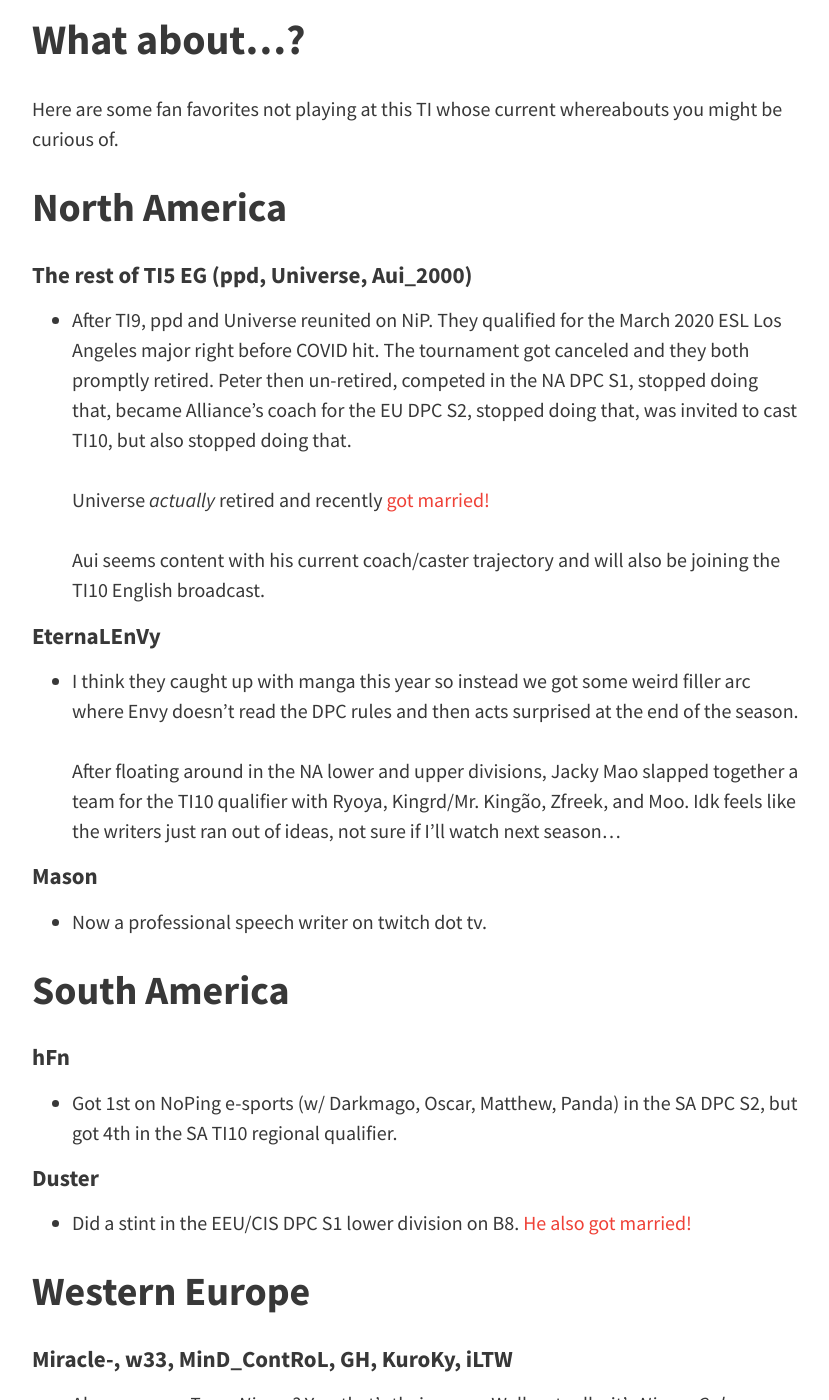
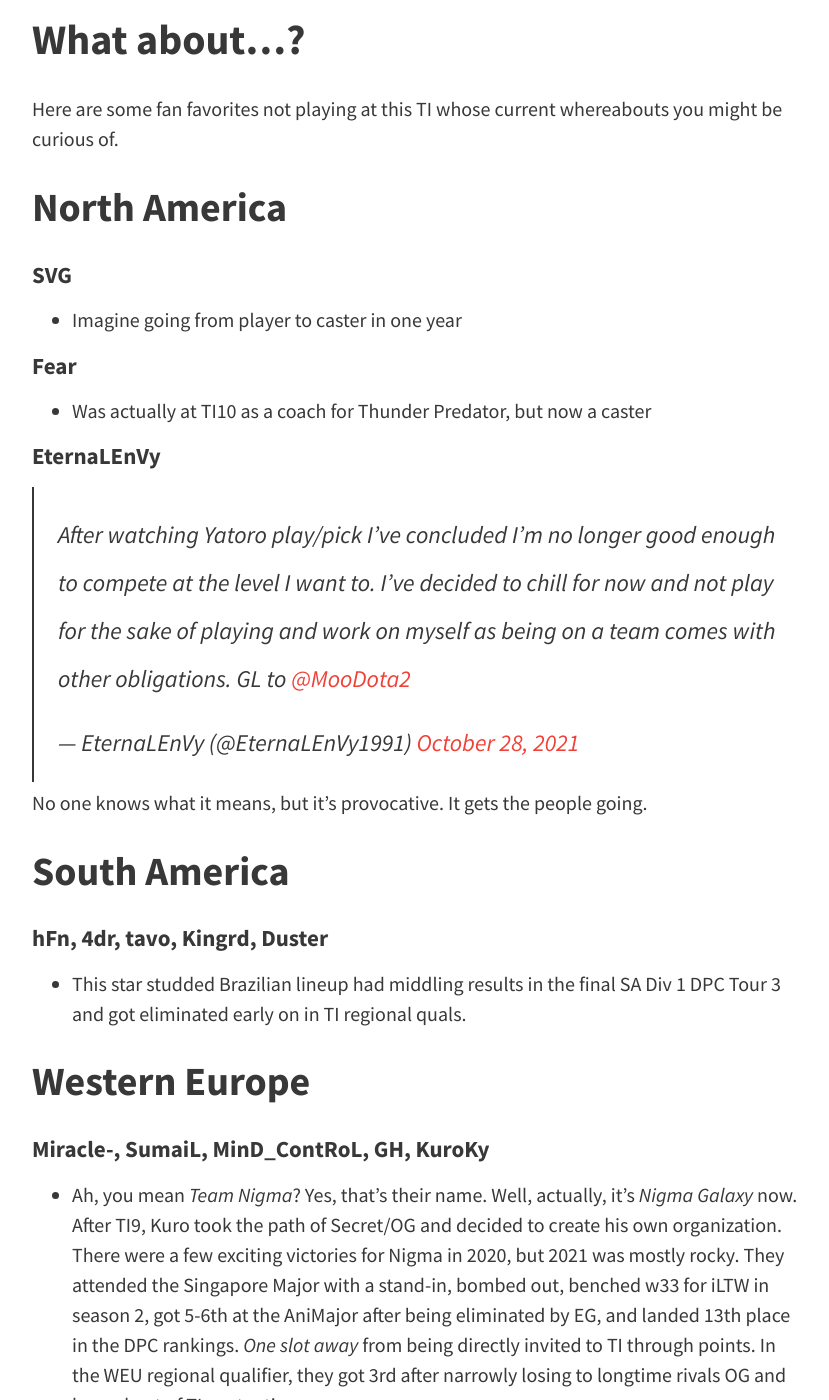
Before and after one commit to tsunami643/blogdraft, a Jekyll site: the page built from _posts/2022-10-06-ti11-team-guide.md, in a window 1280 px wide and 1400 px high, scrolled down 27177 px. Shown: the whole window, without its empty margins (224-1053 px from the left). Built offline with Jekyll 4.4.1, drawn with Linux system fonts in a browser that asks for light colours; nearby versions of some CDN libraries; comment, search, counter and statistics services are not loaded.

Commit message:
Update 2022-10-06-ti11-team-guide.md

```diff
--- a/_posts/2022-10-06-ti11-team-guide.md
+++ b/_posts/2022-10-06-ti11-team-guide.md
@@ -885,27 +885,27 @@
 
 ## North America
 
-#### The rest of TI5 EG (ppd, Universe, Aui_2000)
-* After TI9, ppd and Universe reunited on NiP. They qualified for the March 2020 ESL Los Angeles major right before COVID hit. The tournament got canceled and they both promptly retired. Peter then un-retired, competed in the NA DPC S1, stopped doing that, became Alliance's coach for the EU DPC S2, stopped doing that, was invited to cast TI10, but also stopped doing that.<br><br>Universe *actually* retired and recently [got married!](https://twitter.com/UniverseDota/status/1426214388508233731)<br><br>Aui seems content with his current coach/caster trajectory and will also be joining the TI10 English broadcast.
+#### SVG
+
+* Imagine going from player to caster in one year
+
+#### Fear
+
+* Was actually at TI10 as a coach for Thunder Predator, but now a caster
 
 #### EternaLEnVy
-* I think they caught up with manga this year so instead we got some weird filler arc where Envy doesn't read the DPC rules and then acts surprised at the end of the season.<br><br>After floating around in the NA lower and upper divisions, Jacky Mao slapped together a team for the TI10 qualifier with Ryoya, Kingrd/Mr. Kingão, Zfreek, and Moo. Idk feels like the writers just ran out of ideas, not sure if I'll watch next season...
+<blockquote class="twitter-tweet" data-dnt="true"><p lang="en" dir="ltr">After watching Yatoro play/pick I’ve concluded I’m no longer good enough to compete at the level I want to. I’ve decided to chill for now and not play for the sake of playing and work on myself as being on a team comes with other obligations. GL to <a href="https://twitter.com/MooDota2?ref_src=twsrc%5Etfw">@MooDota2</a></p>&mdash; EternaLEnVy (@EternaLEnVy1991) <a href="https://twitter.com/EternaLEnVy1991/status/1453577086594166786?ref_src=twsrc%5Etfw">October 28, 2021</a></blockquote> <script async src="https://platform.twitter.com/widgets.js" charset="utf-8"></script>
 
-#### Mason
-
-* Now a professional speech writer on twitch dot tv.
+No one knows what it means, but it's provocative. It gets the people going.
 
 ## South America
 
-#### hFn
-* Got 1st on NoPing e-sports (w/ Darkmago, Oscar, Matthew, Panda) in the SA DPC S2, but got 4th in the SA TI10 regional qualifier.
-
-#### Duster
-* Did a stint in the EEU/CIS DPC S1 lower division on B8. [He also got married!](https://www.instagram.com/p/CSz15UKFClW/)
+#### hFn, 4dr, tavo, Kingrd, Duster
+* This star studded Brazilian lineup had middling results in the final SA Div 1 DPC Tour 3 and got eliminated early on in TI regional quals.
 
 ## Western Europe
 
-#### Miracle-, w33, MinD_ContRoL, GH, KuroKy, iLTW
+#### Miracle-, SumaiL, MinD_ContRoL, GH, KuroKy
 * Ah, you mean *Team Nigma*? Yes, that's their name. Well, actually, it's *Nigma Galaxy* now. After TI9, Kuro took the path of Secret/OG and decided to create his own organization. There were a few exciting victories for Nigma in 2020, but 2021 was mostly rocky. They attended the Singapore Major with a stand-in, bombed out, benched w33 for iLTW in season 2, got 5-6th at the AniMajor after being eliminated by EG, and landed 13th place in the DPC rankings. *One slot away* from being directly invited to TI through points. In the WEU regional qualifier, they got 3rd after narrowly losing to longtime rivals OG and bowed out of TI contention. <br><br>Their fans have not been coping with the loss particularly well. Rather than graciously accept defeat, some vocal Nigma diehards have been channeling their frustrations by: belittling the competitive integrity of other regions, condemning the DPC structure, trying to convince everyone this TI will suck because their favorite players aren't there, and eagerly licking their chops to sub-in when news broke that some Chinese teams in Bucharest have COVID. Some real *BERNIE CAN STILL WIN* vibes out in the Nigma camp.
 
 #### Team Liquid in general
```
